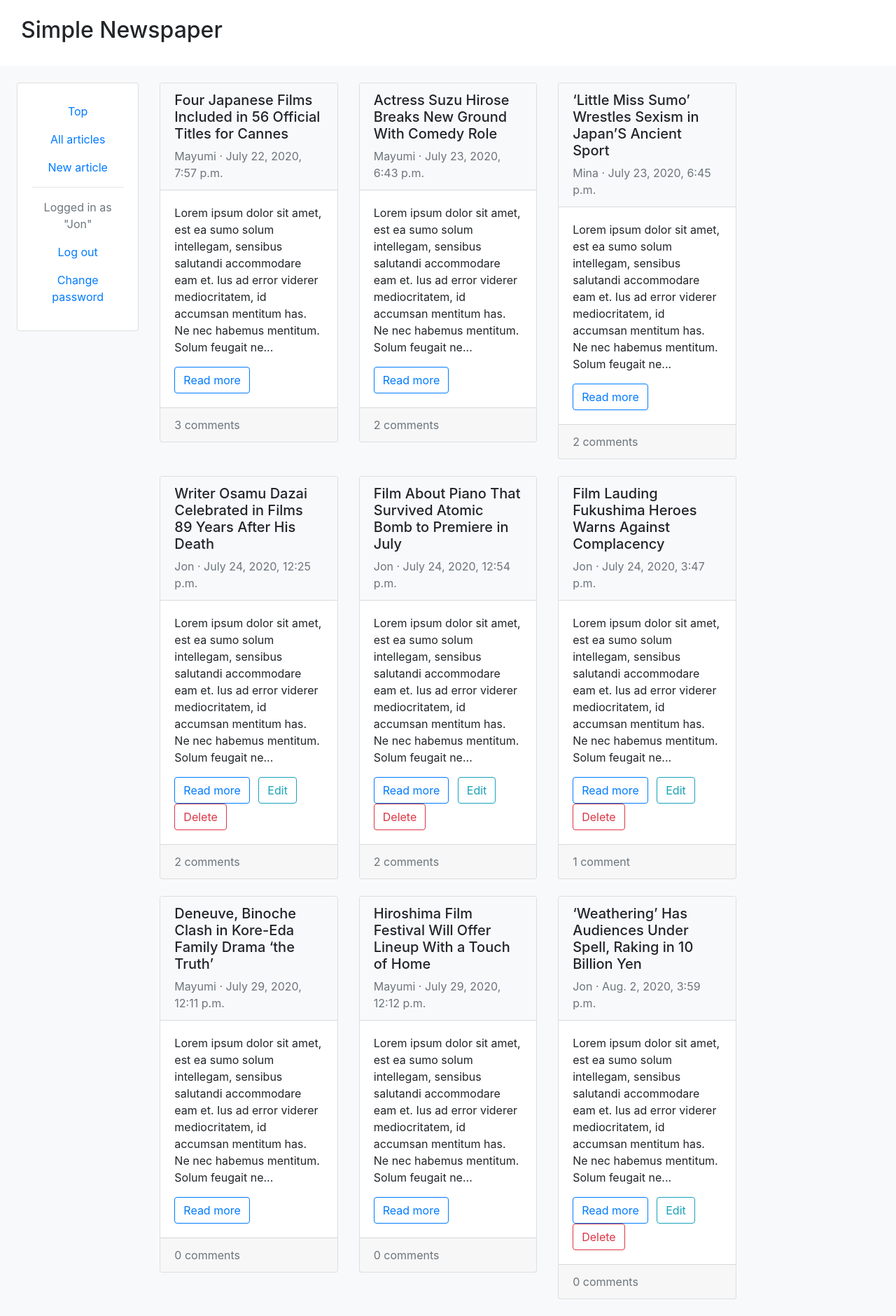
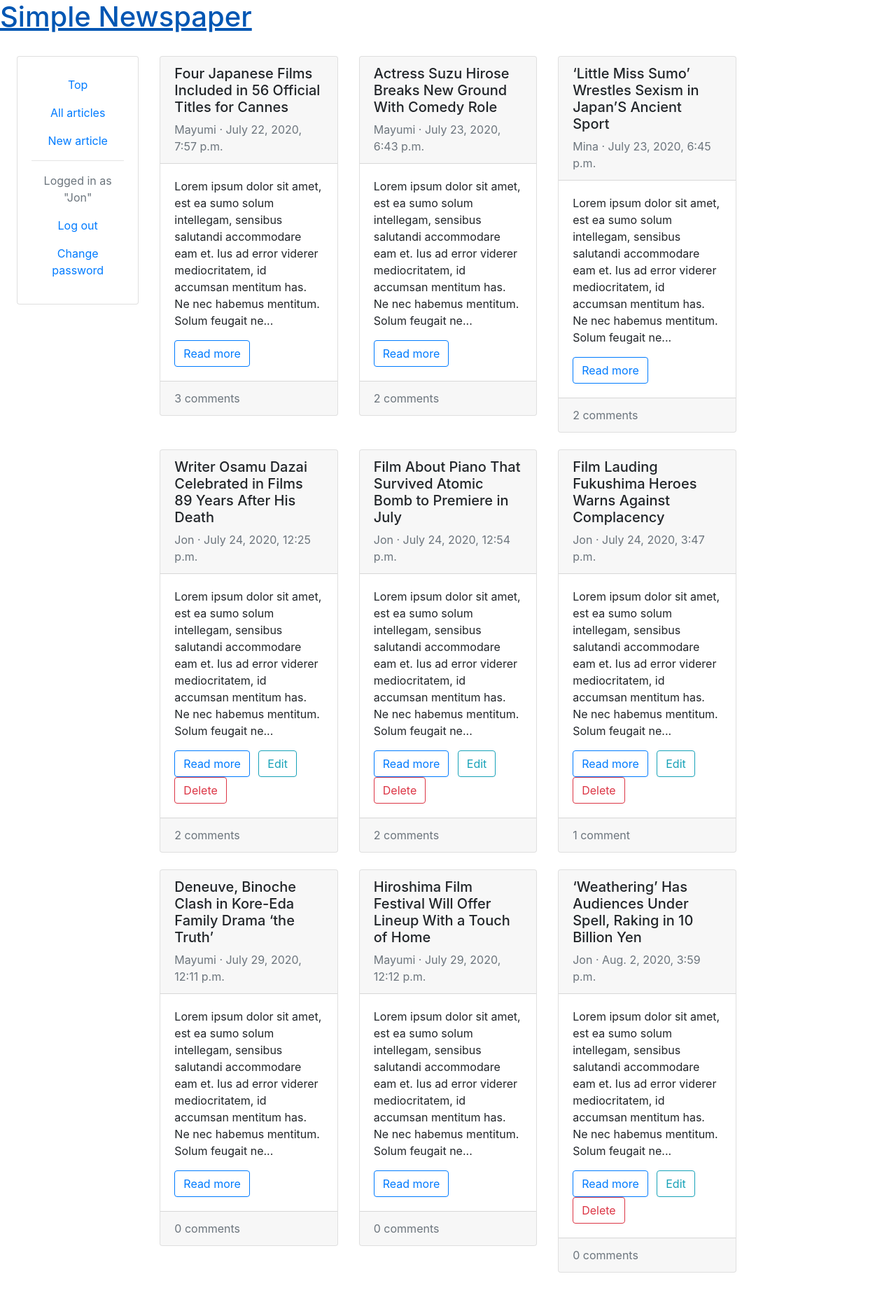
Before and after one commit to 4ka0/newspaper_project, a Django app: page /articles/ in a window 1280 px wide. Shown: the whole page at 70% size. After the commit the page ends 1818 px from the top, so only its background shows below. Run offline with Django 3.2, Linux system fonts and the light colour scheme; a user stored in the database is signed in; data comes from the database, SQL or seed files in the repository; both versions use the stored data as it was after the commit; some libraries are stand-ins or nearby versions.

Commit message:
Styling update

```diff
--- a/base/settings.py
+++ b/base/settings.py
@@ -130,8 +130,11 @@ USE_TZ = True
 # https://docs.djangoproject.com/en/3.0/howto/static-files/
 STATIC_URL = '/static/'
 
-STATICFILES_DIRS = (os.path.join(BASE_DIR, 'static/'),)
+STATICFILES_DIRS = [
+    os.path.join(BASE_DIR, 'static'),
+]
 
+STATIC_ROOT = os.path.join(BASE_DIR, 'staticfiles')
 
 # User authentication
 AUTH_USER_MODEL = 'users.CustomUser'
--- a/templates/add_comment_to_article.html
+++ b/templates/add_comment_to_article.html
@@ -1,4 +1,5 @@
 {% extends 'base.html' %}
+{% load static %}
 {% load crispy_forms_tags %}
 
 {% block content %}
--- a/templates/article_delete.html
+++ b/templates/article_delete.html
@@ -1,4 +1,5 @@
 {% extends 'base.html' %}
+{% load static %}
 
 {% block content %}
     <h3>Delete article</h3>
--- a/templates/article_detail.html
+++ b/templates/article_detail.html
@@ -1,4 +1,5 @@
 {% extends 'base.html' %}
+{% load static %}
 
 {% block content %}
     <div class="card mb-4">
--- a/templates/article_edit.html
+++ b/templates/article_edit.html
@@ -1,4 +1,5 @@
 {% extends 'base.html' %}
+{% load static %}
 {% load crispy_forms_tags %}
 
 {% block content %}
--- a/templates/article_list.html
+++ b/templates/article_list.html
@@ -1,4 +1,5 @@
 {% extends 'base.html' %}
+{% load static %}
 
 {% block title %}Articles{% endblock title %}
 
@@ -12,7 +13,7 @@
                 <div class="card mb-4">
 
                     <!-- Header -->
-                    <div class="card-header bg-light" >
+                    <div class="card-header article-title" >
                         <h5>{{ article.title }}</h5>
                         <span class="text-muted">{{ article.author }} &middot; {{ article.date }}</span>
                     </div>
--- a/templates/article_new.html
+++ b/templates/article_new.html
@@ -1,4 +1,5 @@
 {% extends 'base.html' %}
+{% load static %}
 {% load crispy_forms_tags %}
 
 {% block content %}
--- a/templates/base.html
+++ b/templates/base.html
@@ -9,25 +9,23 @@
 
         <!-- Bootstrap CSS -->
         <link rel="stylesheet" href="https://stackpath.bootstrapcdn.com/bootstrap/4.1.3/css/bootstrap.min.css" integrity="sha384-MCw98/SFnGE8fJT3GXwEOngsV7Zt27NXFoaoApmYm81iuXoPkFOJwJ8ERdknLPMO" crossorigin="anonymous">
-        <link rel="stylesheet" href="../static/css/custom.css">
+        <link href="https://fonts.googleapis.com/css2?family=Merriweather:wght@700&display=swap" rel="stylesheet">
+        <link rel="stylesheet" href="{% static 'css/custom.css' %}">
 
         <title>{% block title %}Simple Newspaper{% endblock title %}</title>
     </head>
     <body>
 
-    <!-- Main body -->
+    <!-- Top banner -->
+    <div class="page-header">
+        <h1><a href="/">Simple Newspaper</a></h1>
+    </div>
+
     <div class="container-fluid">
         <div class="row">
 
-            <!-- Top banner -->
-            <div class="col-12" >
-                <div class="col-12 py-4">
-                    <h2 class="">Simple Newspaper</h2>
-                </div>
-            </div>
-
             <!-- Left column for action buttons -->
-            <div class="col-2 bg-light pl-4">
+            <div class="col-2 pl-4">
 
                 <!-- Action button card -->
                 <div class="card mt-4 pt-2">
@@ -56,13 +54,13 @@
 
             </div>
 
-            <div class="col-8 bg-light pt-4">
+            <div class="col-8 pt-4">
                 {% block content %}
                 {% endblock content %}
             </div>
 
             <!-- Left column for space -->
-            <div class="col-2 bg-light"></div>
+            <div class="col-2"></div>
 
         </div>
     </div>
--- a/templates/home.html
+++ b/templates/home.html
@@ -1,4 +1,5 @@
 {% extends 'base.html' %}
+{% load static %}
 
 {% block title %}Home{% endblock title %}
 
--- a/templates/registration/login.html
+++ b/templates/registration/login.html
@@ -1,4 +1,5 @@
 {% extends 'base.html' %}
+{% load static %}
 {% load crispy_forms_tags %}
 
 {% block title %}Log In{% endblock title %}
--- a/templates/registration/password_change_done.html
+++ b/templates/registration/password_change_done.html
@@ -1,4 +1,5 @@
 {% extends 'base.html' %}
+{% load static %}
 
 {% block title %}Password Change Successful{% endblock title %}
 
--- a/templates/registration/password_change_form.html
+++ b/templates/registration/password_change_form.html
@@ -1,4 +1,5 @@
 {% extends 'base.html' %}
+{% load static %}
 {% load crispy_forms_tags %}
 
 {% block title %}Password Change{% endblock title %}
--- a/templates/registration/password_reset_complete.html
+++ b/templates/registration/password_reset_complete.html
@@ -1,4 +1,5 @@
 {% extends 'base.html' %}
+{% load static %}
 
 {% block title %}Password reset complete{% endblock title %}
 
--- a/templates/registration/password_reset_confirm.html
+++ b/templates/registration/password_reset_confirm.html
@@ -1,6 +1,7 @@
 {% extends 'base.html' %}
 
 {% block title %}Enter new password{% endblock title %}
+{% load static %}
 {% load crispy_forms_tags %}
 
 {% block content %}
--- a/templates/registration/password_reset_done.html
+++ b/templates/registration/password_reset_done.html
@@ -1,4 +1,5 @@
 {% extends 'base.html' %}
+{% load static %}
 
 {% block title %}Email Sent{% endblock title %}
 
--- a/templates/registration/password_reset_form.html
+++ b/templates/registration/password_reset_form.html
@@ -1,4 +1,5 @@
 {% extends 'base.html' %}
+{% load static %}
 {% load crispy_forms_tags %}
 
 {% block title %}Forgot Your Password?{% endblock title %}
--- a/templates/signup.html
+++ b/templates/signup.html
@@ -1,4 +1,5 @@
 {% extends 'base.html' %}
+{% load static %}
 {% load crispy_forms_tags %}
 
 {% block title %}Sign Up{% endblock title %}
```
Also changed, not shown: db.sqlite3.
